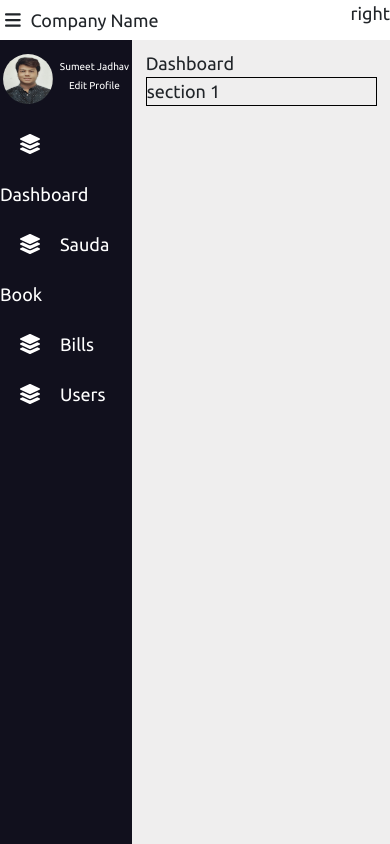
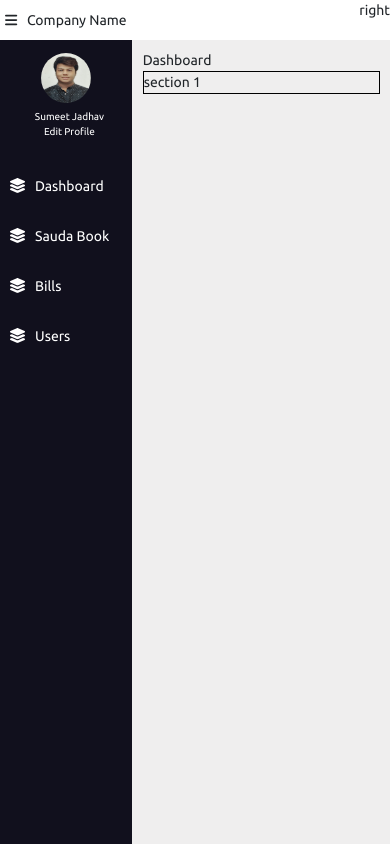
Before and after one commit to sumeet030990/react-dashboard, a React (Create React App) app: page / in a window 390 px wide. Built offline with nearby package versions, Linux system fonts and the light colour scheme; a web font is replaced by a local one.

Commit message:
mobile version side bar completed

```diff
--- a/package.json
+++ b/package.json
@@ -17,6 +17,7 @@
     "bootstrap": "^5.3.3",
     "react": "^18.2.0",
     "react-bootstrap": "^2.10.1",
+    "react-device-detect": "^2.2.3",
     "react-dom": "^18.2.0",
     "react-router-dom": "^6.22.2",
     "react-scripts": "5.0.1",
--- a/src/App.tsx
+++ b/src/App.tsx
@@ -6,10 +6,11 @@ import 'bootstrap/dist/css/bootstrap.min.css';
 import { BrowserRouter, Route, Routes } from 'react-router-dom';
 import Dashboard from './components/Dashboard/Dashboard';
 import { NAVBAR_MODES } from './utils/constants';
+import { isMobile } from 'react-device-detect';
 // https://www.youtube.com/watch?v=wEfaoAa99XY&t=112s&ab_channel=CodingLab
 // https://www.youtube.com/watch?v=ES8vJcUqE7s&ab_channel=CodingLab
 function App() {
-  const [navbarMode, setNavbarMode] = useState(0);
+  const [navbarMode, setNavbarMode] = useState(isMobile ? 2 : 0);
   console.log('navbarMode: ', navbarMode);
   return (
     <BrowserRouter>
--- a/src/components/Navbar/Navbar.tsx
+++ b/src/components/Navbar/Navbar.tsx
@@ -1,15 +1,31 @@
 import { FontAwesomeIcon } from '@fortawesome/react-fontawesome';
 import './Navbar.css';
 import { faBars } from '@fortawesome/free-solid-svg-icons';
+import { isMobile } from 'react-device-detect';
 
 type NavbarProps = {
   setNavbarMode: React.Dispatch<React.SetStateAction<number>>;
 };
 function Navbar({ setNavbarMode }: NavbarProps) {
+  const handleNavbarToggleClick = () => {
+    if (isMobile) {
+      // in mobile view we are not going to show the minimizied version of navbar
+      setNavbarMode((oldState: number) => {
+        const result: number = ++oldState % 3;
+        if (result === 1) {
+          return result + 1;
+        } else {
+          return result;
+        }
+      });
+    } else {
+      setNavbarMode((oldState: number) => ++oldState % 3);
+    }
+  };
   return (
     <nav className="navbar-container">
       <span className="navbar-left-container">
-        <FontAwesomeIcon icon={faBars} onClick={() => setNavbarMode((oldState: number) => ++oldState % 3)} />
+        <FontAwesomeIcon icon={faBars} onClick={handleNavbarToggleClick} />
         <div className="company-name">
           <span className="navbar-right-container">Company Name</span>
         </div>
--- a/src/components/Sidebar/Sidebar.css
+++ b/src/components/Sidebar/Sidebar.css
@@ -60,3 +60,17 @@
   font-size: 10px;
   line-height: 1px;
 }
+
+@media only screen and (max-width: 768px) {
+  /* For mobile phones: */
+  .profile-section.full-navbar {
+    flex-direction: column
+  }
+
+  .nav-links-ul li svg {
+    height: 15px;
+    min-width: 35px;
+  }
+
+
+}
--- a/src/index.css
+++ b/src/index.css
@@ -30,3 +30,9 @@ body {
 html body {
   background-color: var(--background-color);
 }
+
+@media only screen and (max-width: 768px) {
+  *{
+    font-size: 14px;
+  }
+}
```
Also changed, not shown: 1 other file (tests, documents, lock files or other folders).
